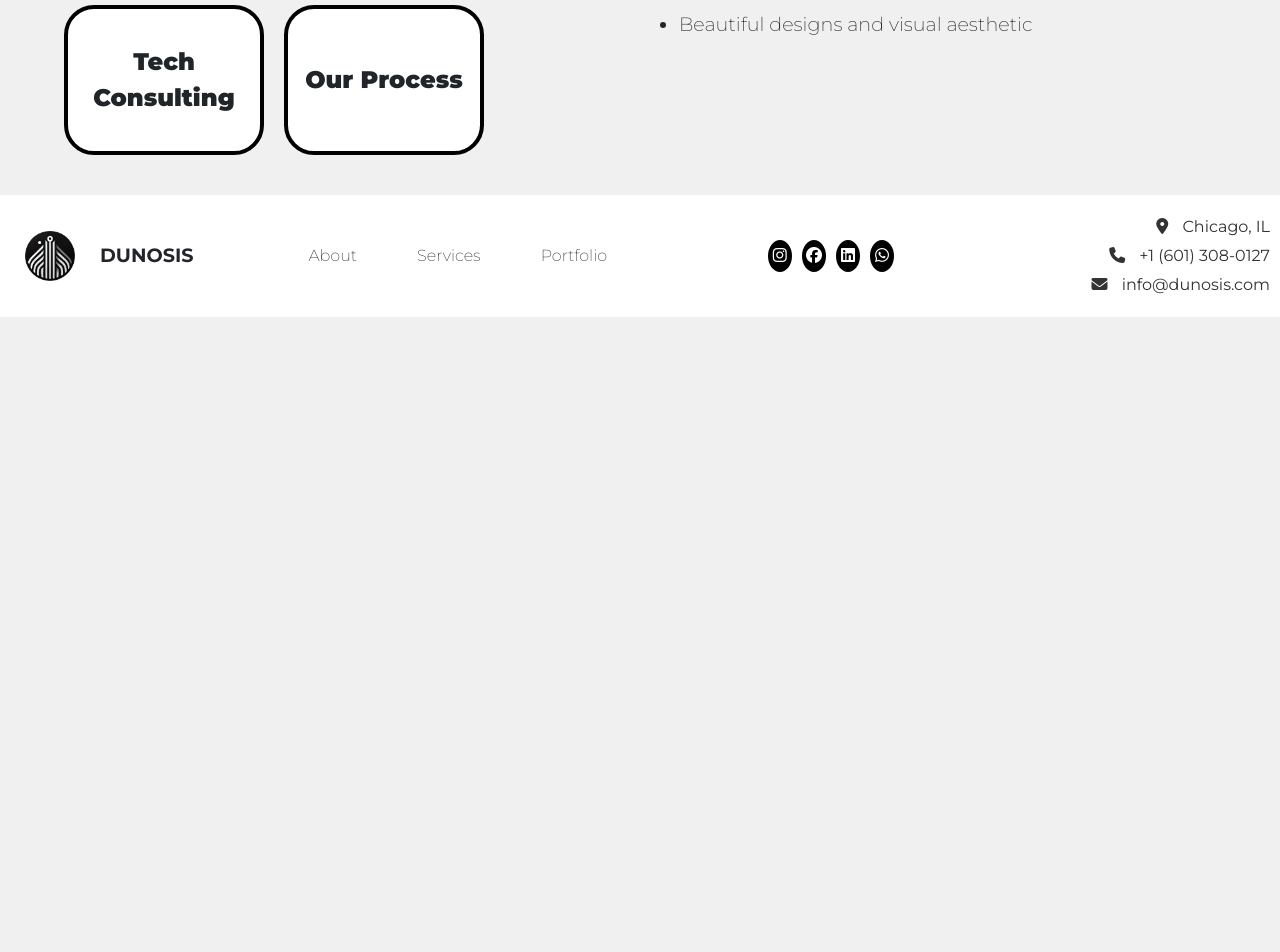
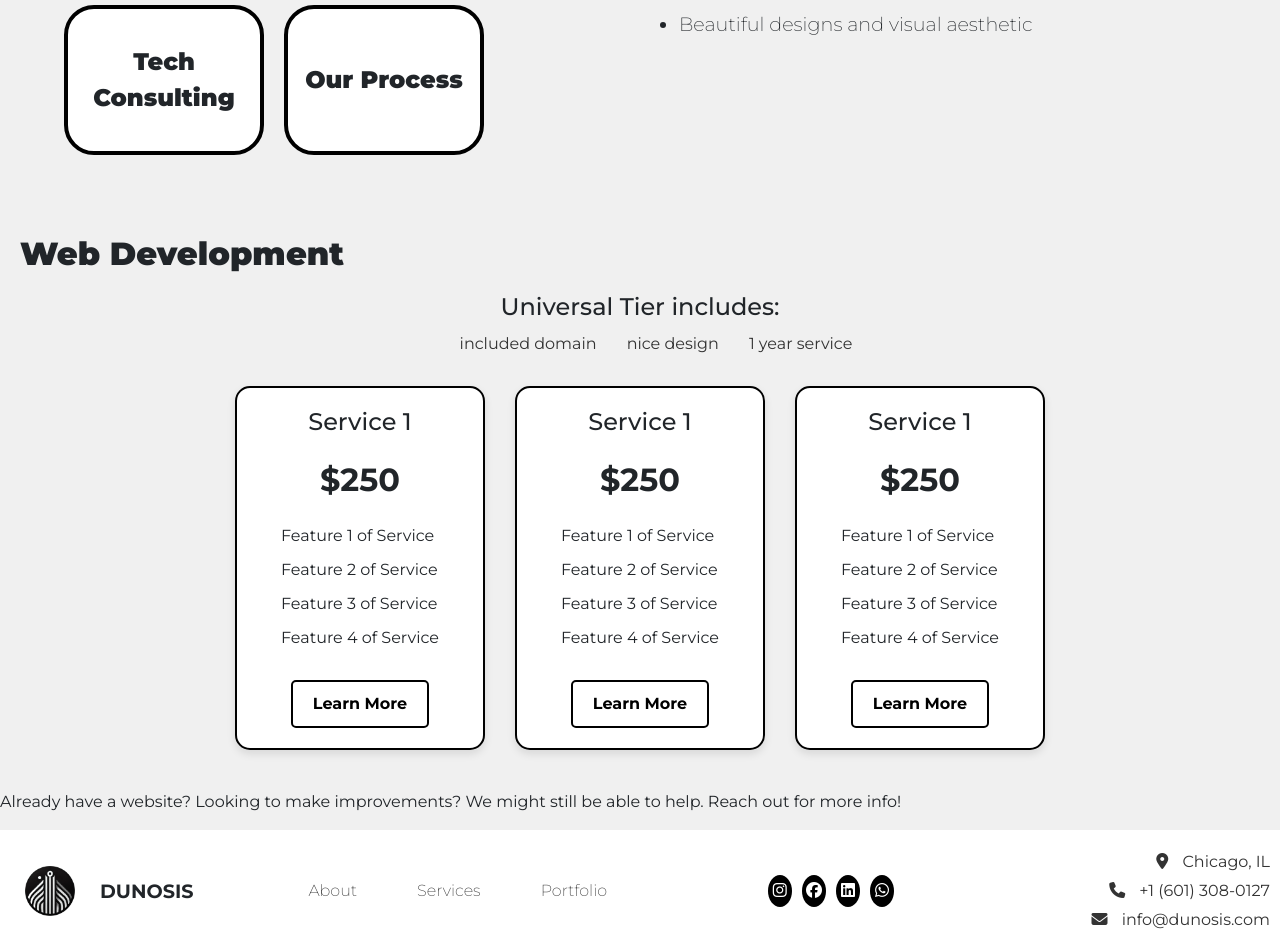
Before and after one commit to wesordonez/Dunosis-Web, a Django app: page /services/ in a window 1280 px wide. Shown: the part 450-1402 px from the top of the page. Before the commit the page ends 767 px from the top, so only its background shows below. Run offline with Django 5.2, Linux system fonts and the light colour scheme; some libraries are stand-ins or nearby versions.

Commit message:
added web dev pricing section, needs more styling

```diff
--- a/dunosis_site/landing/static/landing/css/services.css
+++ b/dunosis_site/landing/static/landing/css/services.css
@@ -217,6 +217,104 @@ header {
         }
     }
 
+    /* Web Dev Services Section */
+
+    .web-dev-section {
+        text-align: left;
+        margin-top: 80px;
+    }
+
+    .web-dev-section h1 {
+        font-size: 2rem;
+        font-weight: 900;
+        margin: 20px;
+      }
+
+      .web-dev-section h2 {
+        text-align: center;
+        font-size: 1.5rem;
+        margin-bottom: 10px;
+      }
+
+      .universal-tier {
+        list-style: none;
+        display: flex;
+        justify-content: center;
+        gap: 30px;
+        margin-bottom: 30px;
+      }
+
+      .universal-tier li {
+        font-size: 1rem;
+        color: #333;
+      }
+
+      /* Cards Container */
+      .cards-container {
+        display: flex;
+        justify-content: center;
+        gap: 30px;
+        margin-bottom: 40px;
+      }
+
+      .pricing-card {
+        background-color: white;
+        border: 2px solid black;
+        border-radius: 15px;
+        padding: 20px;
+        width: 250px;
+        display: flex;
+        flex-direction: column;
+        justify-content: space-between;
+        align-items: center;
+        box-shadow: 0px 4px 8px rgba(0, 0, 0, 0.1);
+      }
+
+      .pricing-card h3 {
+        font-size: 1.5rem;
+        margin-bottom: 20px;
+      }
+
+      .pricing-card .price {
+        font-size: 2rem;
+        font-weight: bold;
+        margin-bottom: 20px;
+      }
+
+      .features-list {
+        list-style: none;
+        text-align: left;
+        padding: 0;
+        margin-bottom: 20px;
+      }
+
+      .features-list li {
+        font-size: 1rem;
+        margin-bottom: 10px;
+      }
+
+      .learn-more-btn {
+        background-color: white;
+        border: 2px solid black;
+        padding: 10px 20px;
+        font-size: 1rem;
+        font-weight: bold;
+        border-radius: 5px;
+        cursor: pointer;
+      }
+
+      .learn-more-btn:hover {
+        background-color: black;
+        color: white;
+        transition: background-color 0.3s ease, color 0.3s ease;
+      }
+
+      .footer {
+        font-size: 1rem;
+        color: #333;
+        margin-top: 20px;
+      }
+
   /* Footer */
 
 footer {
--- a/dunosis_site/landing/templates/landing/services.html
+++ b/dunosis_site/landing/templates/landing/services.html
@@ -73,6 +73,60 @@
         </div>
     </section>
 
+    <section class="web-dev-section">
+        <h1>Web Development</h1>
+        <h2>Universal Tier includes:</h2>
+        <ul class="universal-tier">
+          <li>included domain</li>
+          <li>nice design</li>
+          <li>1 year service</li>
+        </ul>
+
+        <!-- Service Cards Container -->
+        <div class="cards-container">
+          <!-- Card 1 -->
+          <div class="pricing-card">
+            <h3>Service 1</h3>
+            <p class="price">$250</p>
+            <ul class="features-list">
+              <li>Feature 1 of Service</li>
+              <li>Feature 2 of Service</li>
+              <li>Feature 3 of Service</li>
+              <li>Feature 4 of Service</li>
+            </ul>
+            <button class="learn-more-btn">Learn More</button>
+          </div>
+
+          <!-- Card 2 -->
+          <div class="pricing-card">
+            <h3>Service 1</h3>
+            <p class="price">$250</p>
+            <ul class="features-list">
+              <li>Feature 1 of Service</li>
+              <li>Feature 2 of Service</li>
+              <li>Feature 3 of Service</li>
+              <li>Feature 4 of Service</li>
+            </ul>
+            <button class="learn-more-btn">Learn More</button>
+          </div>
+
+          <!-- Card 3 -->
+          <div class="pricing-card">
+            <h3>Service 1</h3>
+            <p class="price">$250</p>
+            <ul class="features-list">
+              <li>Feature 1 of Service</li>
+              <li>Feature 2 of Service</li>
+              <li>Feature 3 of Service</li>
+              <li>Feature 4 of Service</li>
+            </ul>
+            <button class="learn-more-btn">Learn More</button>
+          </div>
+        </div>
+
+          <p>Already have a website? Looking to make improvements? We might still be able to help. Reach out for more info!</p>
+      </section>
+
     <footer>
         <!-- Left Section: Logo -->
         <div class="footer-logo">
```
